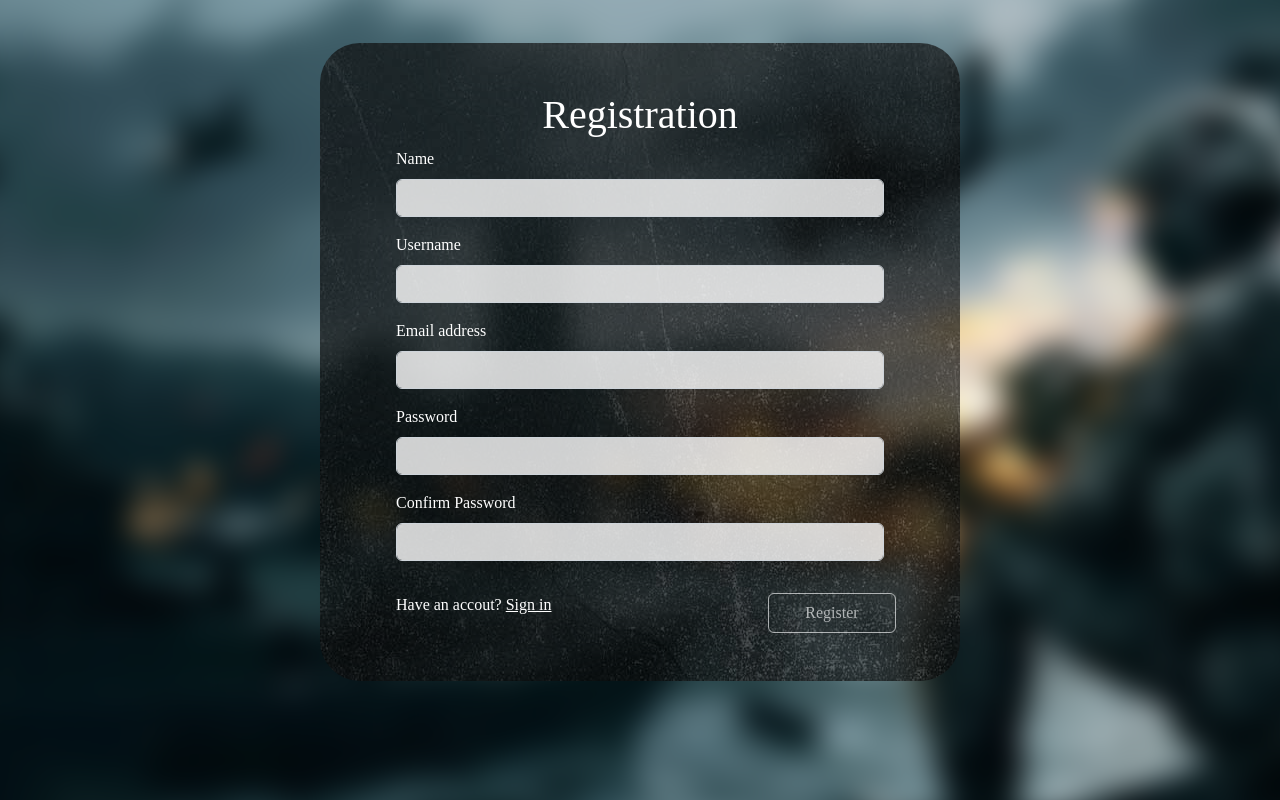
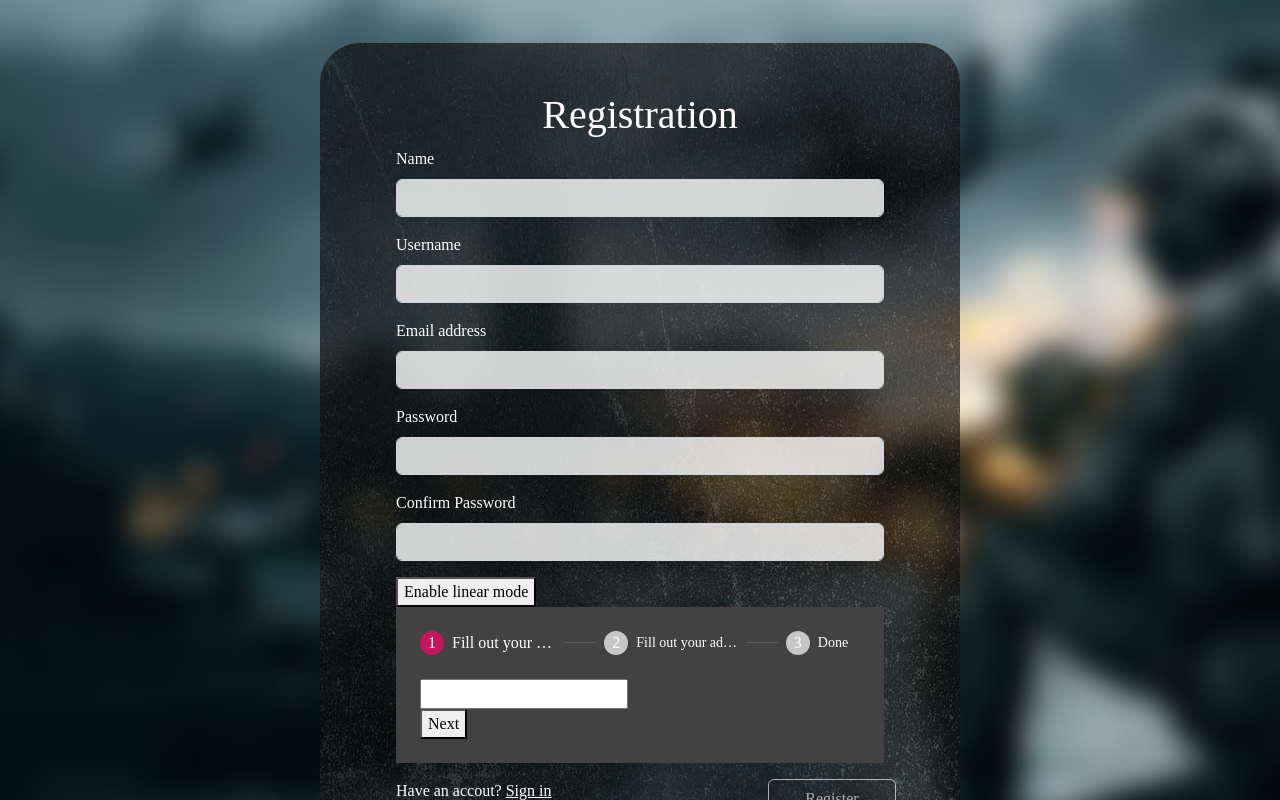
Before and after one commit to Shehab8K/angularProject, an Angular app in the folder Angular/: page /register in a window 1280 px wide. Built offline with nearby package versions, Linux system fonts and the light colour scheme; a web font is replaced by a local one.

Commit message:
Added Stepper but overlay css can't use input/working with no css

```diff
--- a/Angular/angular.json
+++ b/Angular/angular.json
@@ -26,6 +26,7 @@
               "src/_redirects"
             ],
             "styles": [
+              "@angular/material/prebuilt-themes/pink-bluegrey.css",
               "src/styles.css",
               "node_modules/bootstrap/dist/css/bootstrap.css",
               "src/styles.css",
@@ -97,6 +98,7 @@
               "src/assets"
             ],
             "styles": [
+              "@angular/material/prebuilt-themes/pink-bluegrey.css",
               "src/styles.css"
             ],
             "scripts": []
--- a/Angular/package.json
+++ b/Angular/package.json
@@ -11,10 +11,12 @@
   "private": true,
   "dependencies": {
     "@angular/animations": "^16.0.0",
+    "@angular/cdk": "^16.0.1",
     "@angular/common": "^16.0.0",
     "@angular/compiler": "^16.0.0",
     "@angular/core": "^16.0.0",
     "@angular/forms": "^16.0.0",
+    "@angular/material": "^16.0.1",
     "@angular/platform-browser": "^16.0.0",
     "@angular/platform-browser-dynamic": "^16.0.0",
     "@angular/router": "^16.0.0",
--- a/Angular/src/app/components/register/register.component.html
+++ b/Angular/src/app/components/register/register.component.html
@@ -17,6 +17,10 @@
         (mainInfoData)="getMain($event)">
     </app-form-main-info>
 
+    <div id="steppers">
+      <app-slider-test ></app-slider-test>
+
+    </div>
   <div class="row mt-3">
       <p class="col-md-6">Have an accout? <a routerLink="/login">Sign in</a></p>
       <button type="submit"  [disabled]="!validMainInfo|| !matchPass" class="btn btn-outline-light col-md-3 offset-md-3">Register</button>
--- /dev/null
+++ b/Angular/src/app/components/slider-test/slider-test.component.html
@@ -0,0 +1,32 @@
+<button mat-raised-button (click)="isLinear = !isLinear" id="toggle-linear">
+  {{!isLinear ? 'Enable linear mode' : 'Disable linear mode'}}
+</button>
+<mat-stepper [linear]="isLinear" #stepper>
+  <mat-step [stepControl]="firstFormGroup">
+    <form [formGroup]="firstFormGroup">
+      <ng-template matStepLabel>Fill out your name</ng-template>
+
+        <input type="text">
+      <div>
+        <button mat-button (click)="goToNextStep()">Next</button>
+      </div>
+    </form>
+  </mat-step>
+  <mat-step [stepControl]="secondFormGroup" label="Fill out your address">
+    <form [formGroup]="secondFormGroup">
+        <input type="text">
+      <div>
+        <button mat-button matStepperPrevious>Back</button>
+        <button mat-button matStepperNext>Next</button>
+      </div>
+    </form>
+  </mat-step>
+  <mat-step>
+    <ng-template matStepLabel>Done</ng-template>
+    <p>You are now done.</p>
+    <div>
+      <button mat-button matStepperPrevious>Back</button>
+      <button mat-button (click)="stepper.reset()">Reset</button>
+    </div>
+  </mat-step>
+</mat-stepper>
--- /dev/null
+++ b/Angular/src/app/components/slider-test/slider-test.component.ts
@@ -0,0 +1,24 @@
+import {Component, ViewChild} from '@angular/core';
+import {FormBuilder, Validators} from '@angular/forms';
+import { MatStepper } from '@angular/material/stepper';
+@Component({
+  selector: 'app-slider-test',
+  templateUrl: './slider-test.component.html',
+  styleUrls: ['./slider-test.component.css']
+})
+export class SliderTestComponent {
+  firstFormGroup = this._formBuilder.group({
+    firstCtrl: ['', Validators.required],
+  });
+  secondFormGroup = this._formBuilder.group({
+    secondCtrl: ['', Validators.required],
+  });
+  isLinear = false;
+
+  constructor(private _formBuilder: FormBuilder) {}
+
+  @ViewChild('stepper') stepper: MatStepper | any;
+  goToNextStep(): void {
+    this.stepper.next();
+  }
+}
--- a/Angular/src/index.html
+++ b/Angular/src/index.html
@@ -13,6 +13,9 @@
   <script src="https://ajax.googleapis.com/ajax/libs/jquery/2.1.1/jquery.min.js"></script>
   <script src="https://stackpath.bootstrapcdn.com/bootstrap/4.1.1/js/bootstrap.bundle.min.js"></script>
   <script src="https://cdnjs.cloudflare.com/ajax/libs/bootstrap-select/1.13.1/js/bootstrap-select.min.js"></script>
+  <link rel="preconnect" href="https://fonts.gstatic.com">
+  <link href="https://fonts.googleapis.com/css2?family=Roboto:wght@300;400;500&display=swap" rel="stylesheet">
+  <link href="https://fonts.googleapis.com/icon?family=Material+Icons" rel="stylesheet">
 </head>
 <body class="body bg-dark">
   <app-root></app-root>
--- a/Angular/src/styles.css
+++ b/Angular/src/styles.css
@@ -18,3 +18,6 @@ body{
     display: flex;
    justify-content: center;
 } */
+
+html, body { height: 100%; }
+body { margin: 0; font-family: Roboto, "Helvetica Neue", sans-serif; }
```
Also changed, not shown: Angular/src/app/app.module.ts (+11 -0 lines), Angular/src/material.module.ts (added, +38 -0 lines), Angular/src/app/components/slider-test/slider-test.component.css (added), 1 other file (tests, documents, lock files or other folders).
